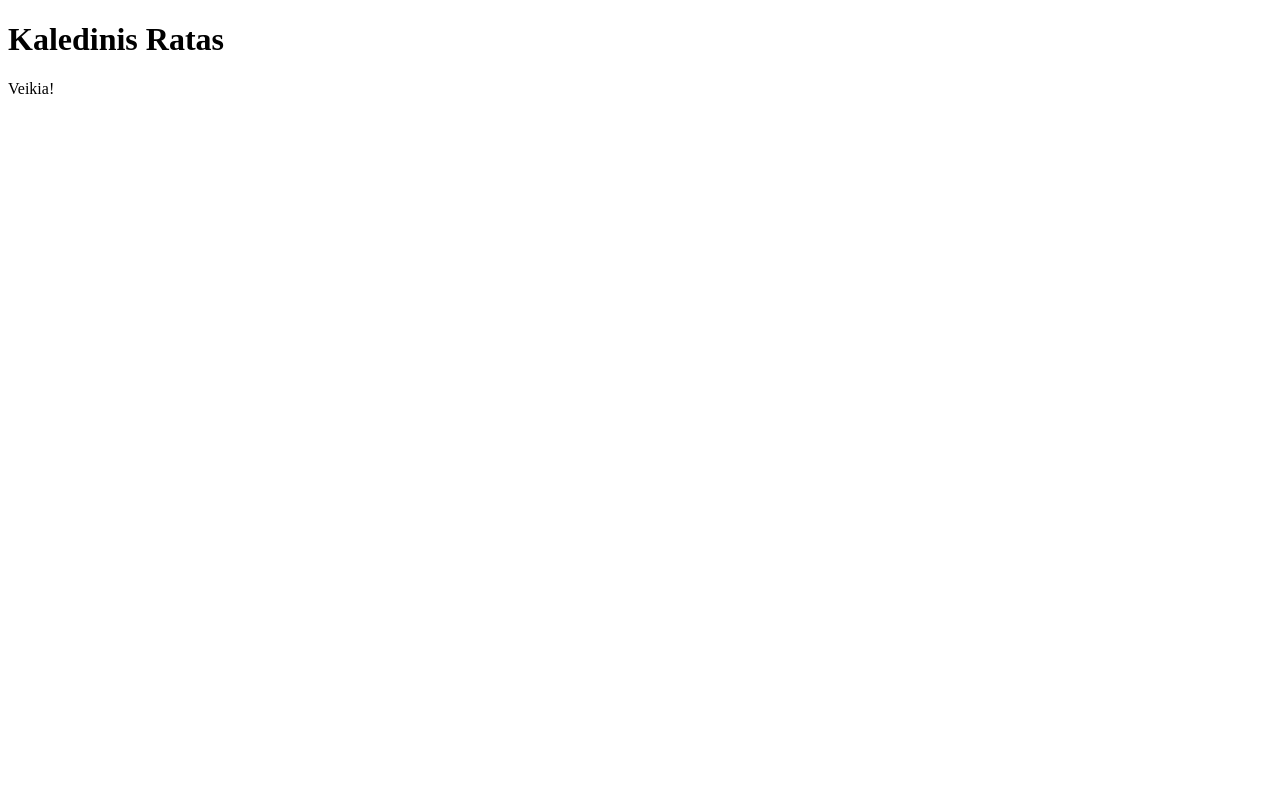
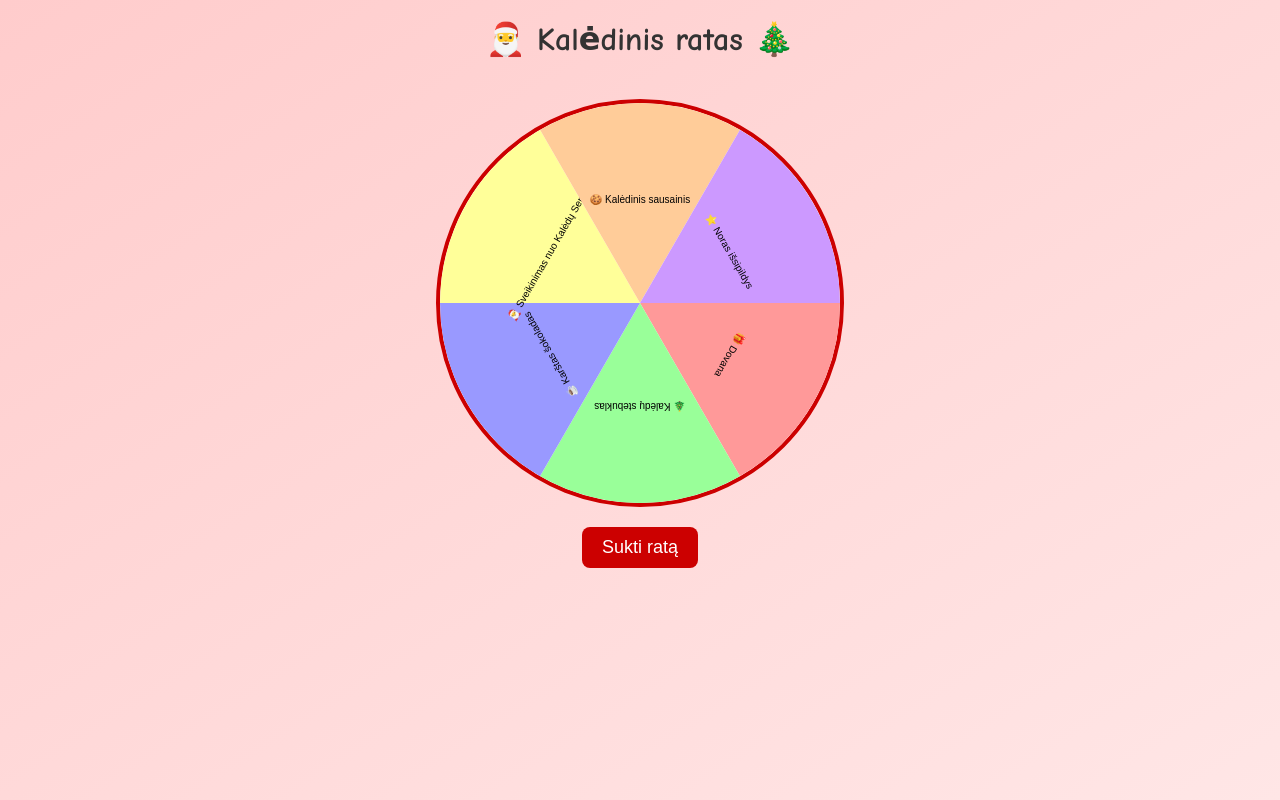
Before and after one commit to sandranovikaitevm-tech/kaledinis-ratas, a website: page index.html in a window 1280 px wide. Drawn offline with Linux system fonts and the light colour scheme.

Commit message:
Revamp index.html for Christmas wheel game
Replaced the old HTML structure with a new layout that includes a canvas for the wheel, a button to spin it, and an audio element for background music.

```diff
--- a/index.html
+++ b/index.html
@@ -1,9 +1,20 @@
+<head>
+  <meta charset="UTF-8">
+  <meta name="viewport" content="width=device-width, initial-scale=1.0">
+  <title>Kalėdinis ratas 🎄</title>
+  <link rel="stylesheet" href="style.css">
+</head>
+<body>
+  <h1>🎅 Kalėdinis ratas 🎄</h1>
 
-<!DOCTYPE html>
-<html>
-  <head><meta charset="UTF-8"><title>Kaledinis Ratas</title></head>
-  <body>
-    <h1>Kaledinis Ratas</h1>
-    <p>Veikia!</p>
-  </body>
-</html>
+  <canvas id="wheel" width="400" height="400"></canvas>
+  <br>
+  <button id="spin">Sukti ratą</button>
+  <p id="result"></p>
+
+  <audio id="music" loop>
+    <source src="https://www.bensound.com/bensound-music/bensound-jinglebells.mp3" type="audio/mpeg">
+  </audio>
+
+  <script src="script.js"></script>
+</body>
```
